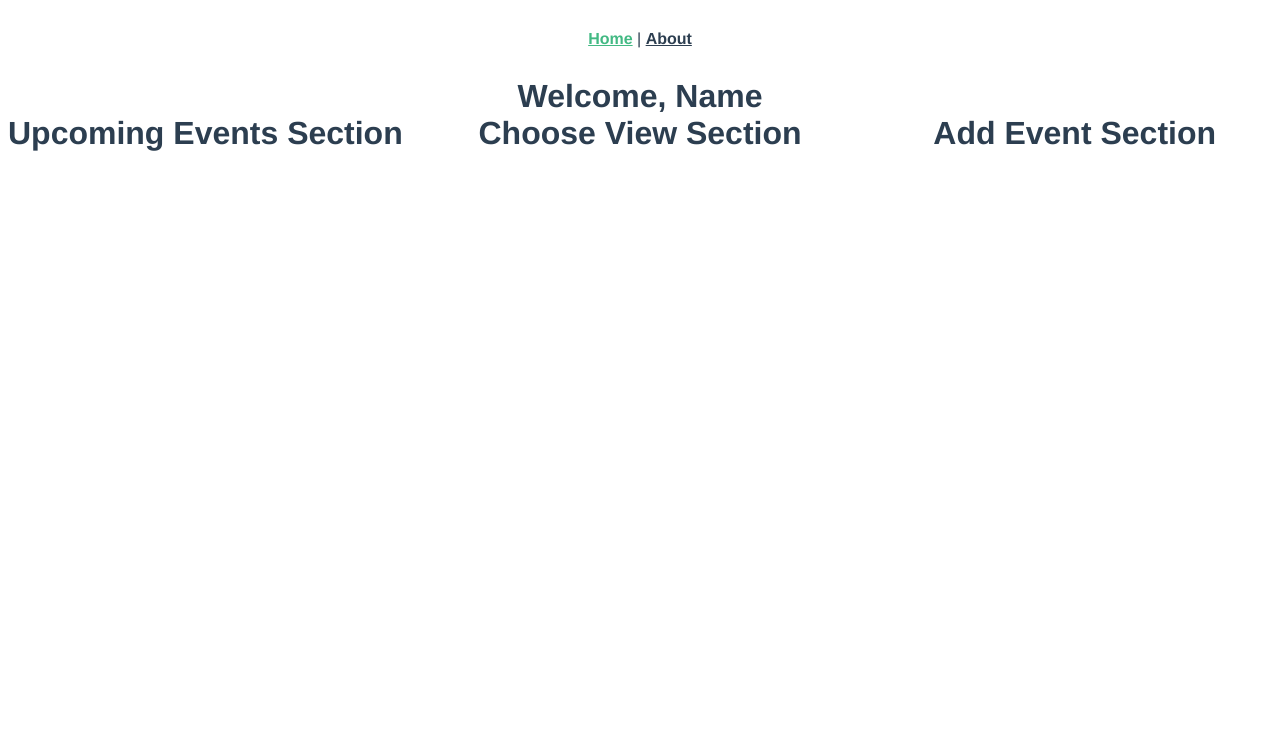
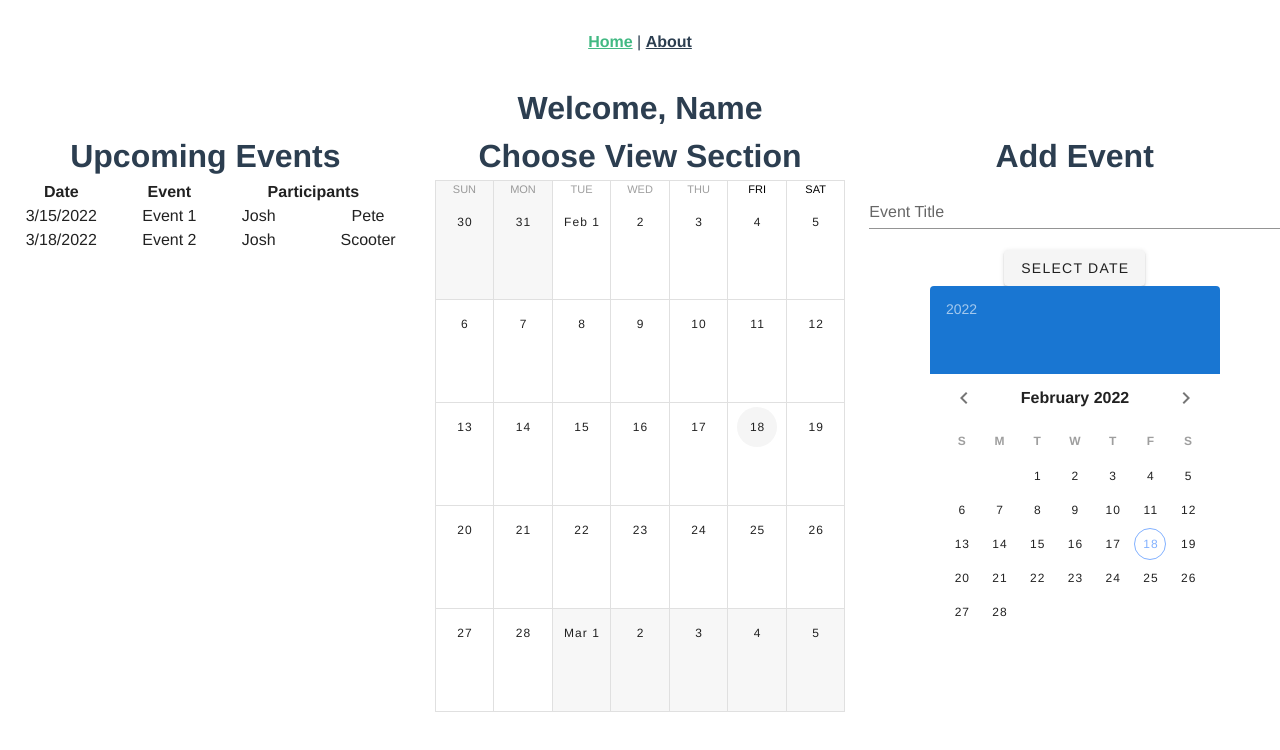
Before and after one commit to Joshua6h/petes-planner, a Vue app: page /#/ in a window 1280 px wide. Shown: the top 750 px of the page. Built offline with nearby package versions, Linux system fonts and the light colour scheme.

Commit message:
Worked on dashboard

```diff
--- a/src/App.vue
+++ b/src/App.vue
@@ -1,11 +1,15 @@
 <template>
+<v-app>
   <div id="app">
     <div id="nav">
       <router-link to="/">Home</router-link> |
       <router-link to="/about">About</router-link>
     </div>
+  </div>
+  <v-main>
     <router-view/>
-  </div>
+  </v-main>
+</v-app>
 </template>
 
 <style>
--- a/src/components/AddEvent.vue
+++ b/src/components/AddEvent.vue
@@ -1,11 +1,24 @@
 <template>
 <span>
-    <h1>Add Event Section</h1>
+    <h1>Add Event</h1>
+    <v-form>
+        <v-text-field label="Event Title"></v-text-field>
+        <v-btn>Select Date</v-btn>
+        <v-date-picker label="Date"></v-date-picker>
+    </v-form>
 </span>
 </template>
 
 <script>
 export default{
-    Name: "AddEvent"
+    Name: "AddEvent",
+    data(){
+        return{
+
+        };
+    },
+    methods: {
+
+    }
 }
 </script>
--- /dev/null
+++ b/src/components/Calendar.vue
@@ -0,0 +1,11 @@
+<template>
+    <span>
+        <v-calendar></v-calendar>
+    </span>
+</template>
+
+<script>
+export default{
+    name: "Calendar"
+}
+</script>
--- a/src/components/ChooseView.vue
+++ b/src/components/ChooseView.vue
@@ -1,11 +1,16 @@
 <template>
 <span>
     <h1>Choose View Section</h1>
+    <calendar></calendar>
 </span>
 </template>
 
 <script>
+import Calendar from "./Calendar.vue"
 export default{
-    name: "ChooseView"
+    name: "ChooseView",
+    components: {
+        Calendar
+    }
 }
 </script>
--- a/src/components/UpcomingEvents.vue
+++ b/src/components/UpcomingEvents.vue
@@ -1,11 +1,29 @@
 <template>
     <span>
-        <h1>Upcoming Events Section</h1>
+        <h1>Upcoming Events</h1>
+        <v-simple-table>
+            <tr>
+                <th>Date</th>
+                <th>Event</th>
+                <th>Participants</th>
+            </tr>
+            <tr v-for="event in events" :key="event.id">
+                <td>{{event.datetime}}</td>
+                <td>{{event.name}}</td>
+                <td><v-row><v-col v-for="participant in event.participants" :key="participant">{{participant}}</v-col></v-row></td>
+            </tr>
+        </v-simple-table>
     </span>
 </template>
 
 <script>
+import events from "@/data/events.json"
 export default{
-    name: "UpcomingEvents"
+    name: "UpcomingEvents",
+    data(){
+        return{
+            events: events
+        };
+    }
 }
 </script>
--- /dev/null
+++ b/src/data/events.json
@@ -0,0 +1,16 @@
+[
+    {
+        "id": "0",
+        "name": "Event 1",
+        "description": "This is the first event",
+        "participants": ["Josh", "Pete"],
+        "datetime": "3/15/2022"
+    },
+    {
+        "id": "0",
+        "name": "Event 2",
+        "description": "This is the second event",
+        "participants": ["Josh", "Scooter"],
+        "datetime": "3/18/2022"
+    }
+]
```
